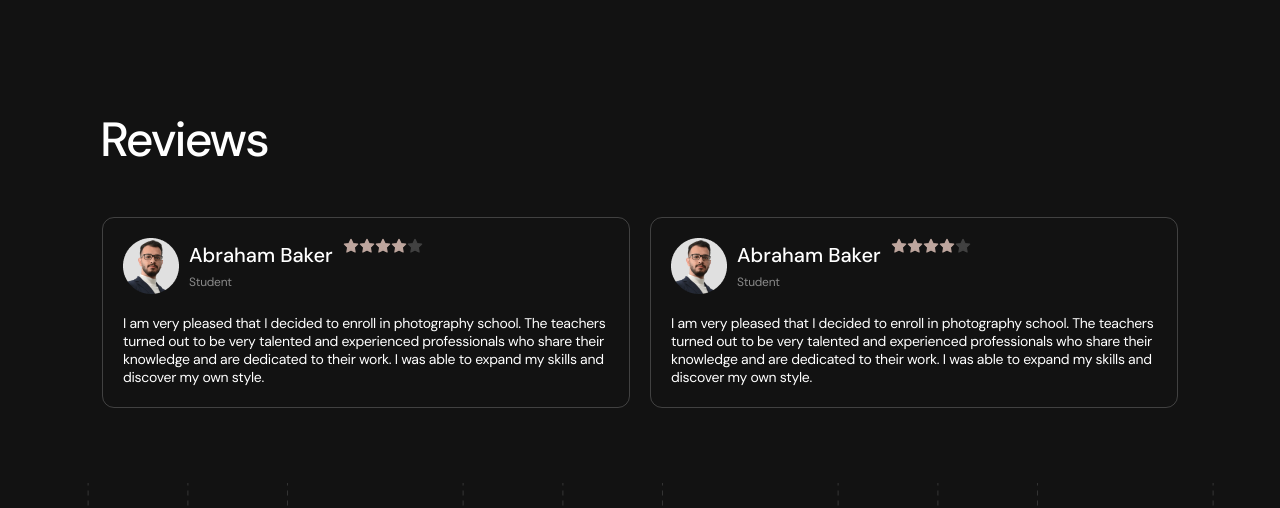
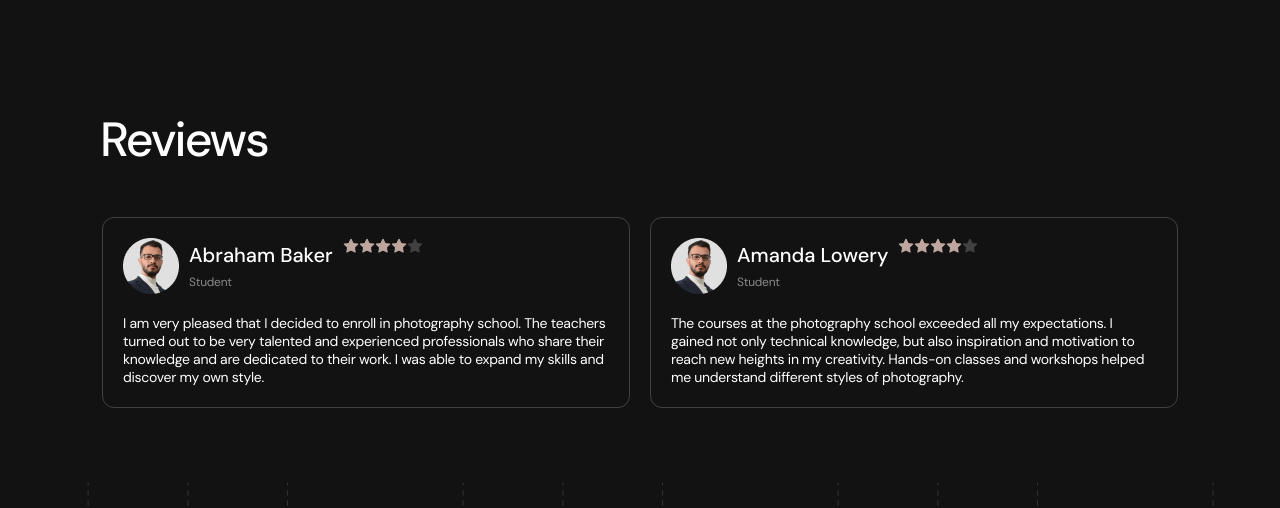
Before and after one commit to a-nester/CodeForce-project-2, a website built with Vite: page src/index.html in a window 1280 px wide. Shown: the part 1933-2441 px from the top of the page. Built offline with nearby package versions, Linux system fonts and the light colour scheme.

Commit message:
HTML secons card text

```diff
--- a/src/partials/reviews.html
+++ b/src/partials/reviews.html
@@ -90,7 +90,7 @@
 
                             <div class="reviewer-information">
                                 <div class="reviewer-name-status">
-                                    <h3 class="reviewer-name">Abraham Baker</h3>
+                                    <h3 class="reviewer-name">Amanda Lowery</h3>
                                     <p class="reviewer-status">Student</p>
                                 </div>
 
@@ -132,10 +132,11 @@
                     <!--Text review-->
                     <div class="review">
                         <p class="review-text">
-                            I am very pleased that I decided to enroll in photography school.
-                            The teachers turned out to be very talented and experienced
-                            professionals who share their knowledge and are dedicated to
-                            their work. I was able to expand my skills and discover my own style.
+                            The courses at the photography school exceeded all my expectations.
+                            I gained not only technical knowledge, but also
+                            inspiration and motivation to reach new heights in my creativity.
+                            Hands-on classes and workshops helped me understand
+                            different styles of photography.
                         </p>
                     </div>
                 </li>
```
